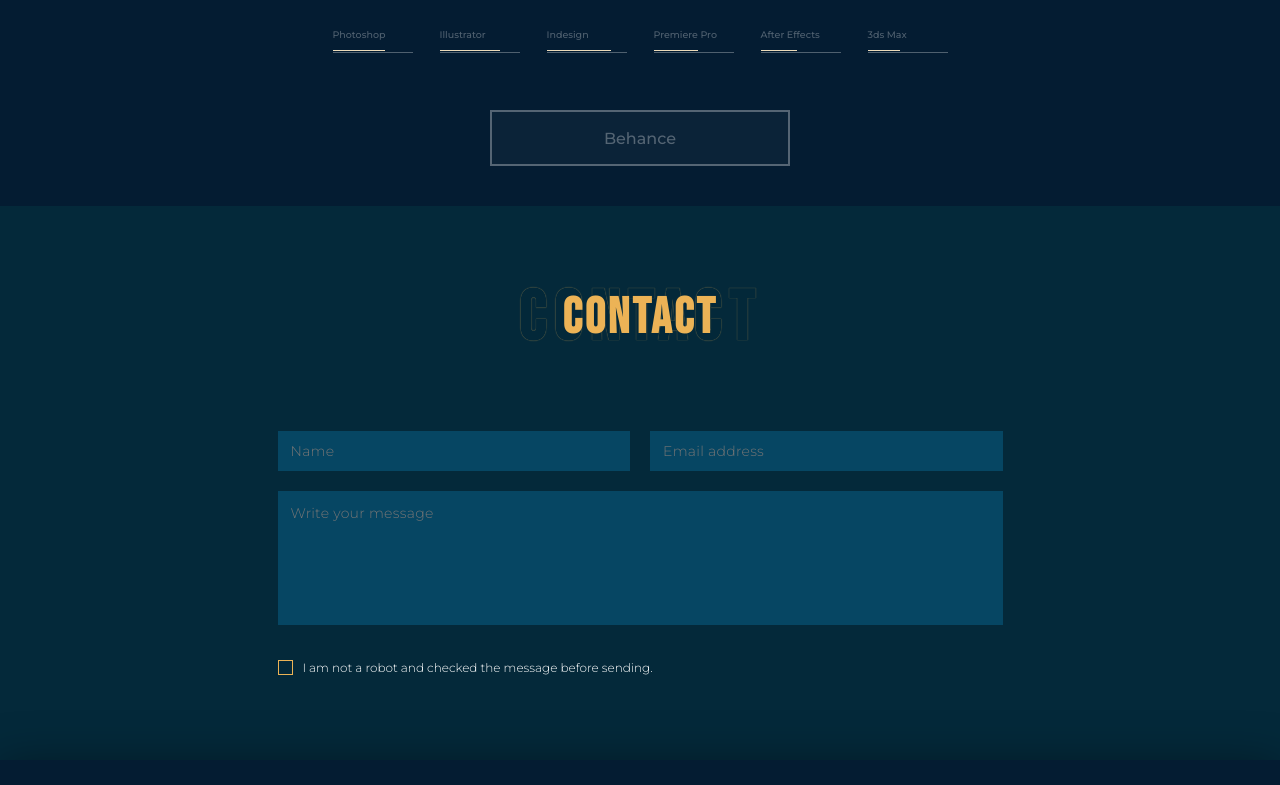
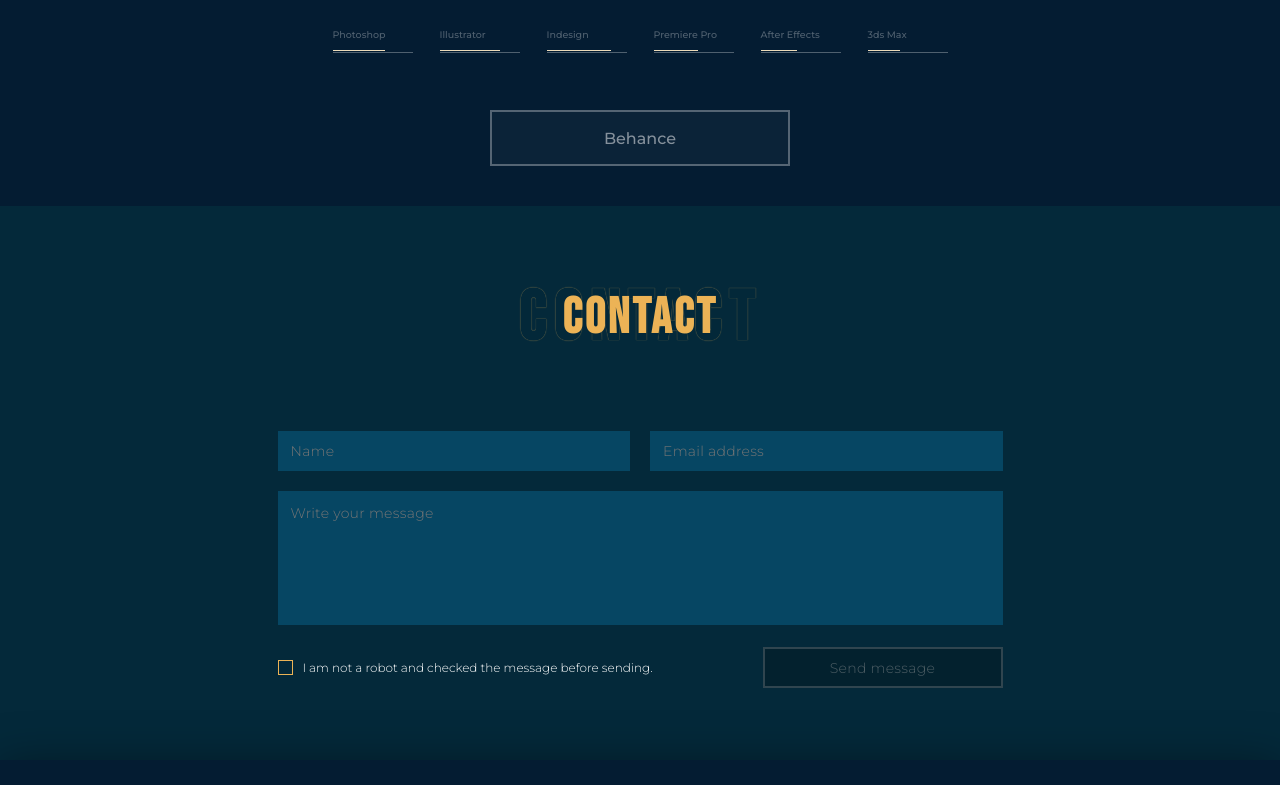
Before and after one commit to GaborSzaboHUN/portfolio-site, a website: page index.html in a window 1280 px wide. Shown: the part 2120-2905 px from the top of the page. Drawn offline with nearby package versions, Linux system fonts and the light colour scheme.

Commit message:
form done

```diff
--- a/assets/css/style.css
+++ b/assets/css/style.css
@@ -863,7 +863,7 @@ body {
 	font-family: var(--body-font);
 	font-size: 16px;
 	font-weight: 500;
-	color: rgba(255, 255, 255, .3);
+	color: rgba(255, 255, 255, .5);
 
 	transition-duration: .5s;
 	transition-delay: .1s;
@@ -1084,16 +1084,26 @@ label[for=checkbox] {
 	transition-delay: .1s;
 }
 
-.inactive {
-	background-color: #C84B31;
+.button-container {
+	position: relative;
 	width: 100%;
 	height: 41px;
+}
+
+.disabled-layer {
+	position: absolute;
+
+	width: 100%;
+	height: 100%;
+
+	background-color: rgba(0, 0, 0, 0.4);
+	z-index: 5;
 }
 
 #btn-send-message {
 	position: relative;
 	width: 100%;
-	height: 41px;
+	height: 100%;
 
 	border: 2px solid rgba(255, 255, 255, .3);
 	background-color: rgba(6, 70, 99, .5);
@@ -1124,7 +1134,7 @@ label[for=checkbox] {
 	font-size: 14px;
 	font-weight: 300;
 	letter-spacing: 0.02em;
-	color: rgba(255, 255, 255, .3);
+	color: rgba(255, 255, 255, .5);
 
 	transition-duration: .5s;
 	transition-delay: .1s;
@@ -1329,7 +1339,7 @@ label[for=checkbox] {
 		flex-wrap: nowrap;
 	}
 
-	#btn-send-message {
+	.button-container {
 		max-width: 240px;
 	}
 }
--- a/index.html
+++ b/index.html
@@ -210,10 +210,13 @@
                         <input type="checkbox" name="checkbox" id="checkbox" required>
                         <label for="checkbox">I am not a robot and checked the message before sending.</label>
                     </div>
-                    <button type="submit" id="btn-send-message" disabled>
-                        <i class="fa-regular fa-envelope"></i>
-                        <p class="btn-send-text">Send message</p>
-                    </button>
+                    <div class="button-container">
+                        <div class="disabled-layer"></div>
+                        <button type="submit" id="btn-send-message">
+                            <i class="fa-regular fa-envelope"></i>
+                            <p class="btn-send-text">Send message</p>
+                        </button>
+                    </div>
                 </div>
             </form>
 
--- a/js/app.js
+++ b/js/app.js
@@ -71,7 +71,6 @@ window.addEventListener("load", swiperSlideLoadEvent)
  */
 
 /* - - - - Swiper - - - - */
-
 const swiper = new Swiper(".my-swiper", {
     effect: "coverflow",
     centeredSlides: true,
@@ -101,7 +100,6 @@ const swiper = new Swiper(".my-swiper", {
 
 
 /* - - - - Project details - - - - */
-
 const projectDescriptionComponent = (id, title, details, projectLink, gitLink) => {
     return `
     <div class="portfolio-details-container hidden" id=${id}>
@@ -220,33 +218,28 @@ const sr = ScrollReveal({
     easing: "cubic-bezier(0.68, -0.05, 0.256, 1.55)"
 })
 
-sr.reveal(".name-container, .forward-icon-container, .title-back, .title-front, .portfolio-container, .skills-container, .behance-link, .profile-image, .introduction-text, .sender-data, .checkbox-container, #btn-send-message, #portfolio-details, #message", {
+sr.reveal(".name-container, .forward-icon-container, .title-back, .title-front, .portfolio-container, .skills-container, .behance-link, .profile-image, .introduction-text, .sender-data, .checkbox-container, .button-container, #portfolio-details, #message", {
     origin: "top",
     interval: 60
 })
 
 /* - - - - Email validation - - - - */
 
-/*
-- button hover effect disable amíg nincs a checkbox kipipálva / vagy felé rakni valamilyen halvány réteget
-*/
-
 const checkBox = document.getElementById("checkbox")
 const inputEmail = document.querySelector(".sender-data[name=email]")
 const mailFormat = /^([A-Za-z0-9_\-\.])+\@([A-Za-z0-9_\-\.])+\.([A-Za-z]{2,4})$/;
 const badEmail = document.querySelector(".bad-email")
 const emailAlertClose = document.getElementById("email-alert-close")
+const disabledLayer = document.querySelector(".disabled-layer")
 
 const isChecked = function () {
     if (checkBox.checked === true) {
-        console.log("Checked")
         if (inputEmail.value.match(mailFormat)) {
+            disabledLayer.classList.add("hidden")
         } else {
             badEmail.classList.remove("hidden")
             checkBox.checked = false
         }
-    } else {
-        console.log("UnChecked")
     }
 }
 
@@ -256,6 +249,10 @@ emailAlertClose.addEventListener("click", function () {
 
 checkBox.addEventListener("click", isChecked)
 
+inputEmail.addEventListener("click", function () {
+    checkBox.checked = false
+    disabledLayer.classList.remove("hidden")
+})
 
 /* - - - - Clear contact form - - - - */
 const inputFields = document.querySelectorAll(".sender-data")
```
